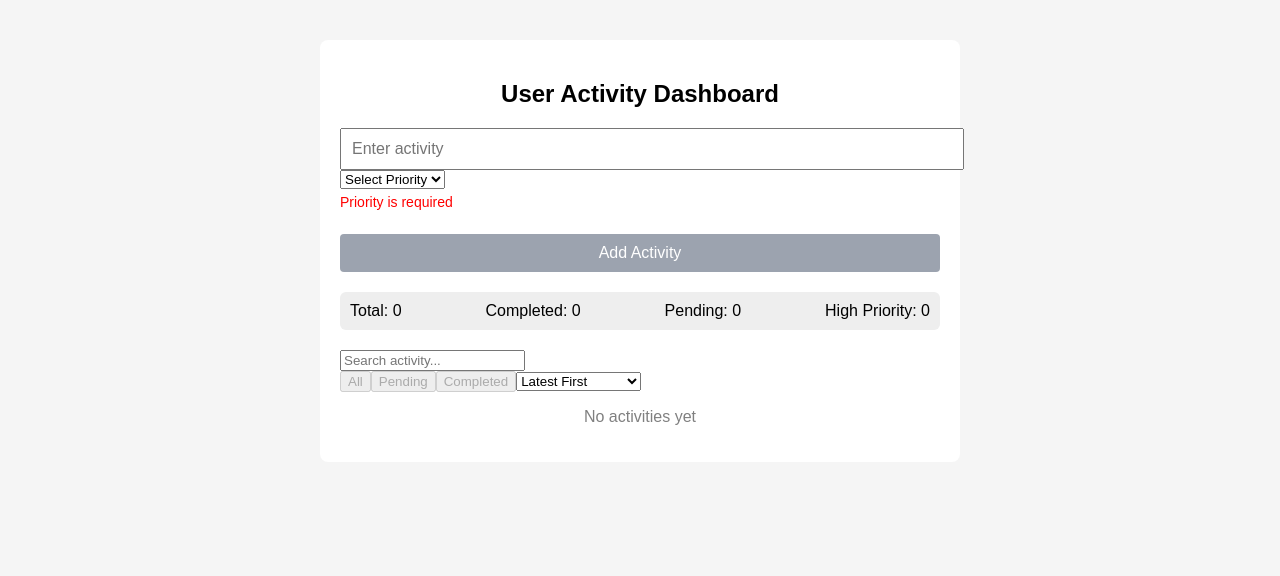
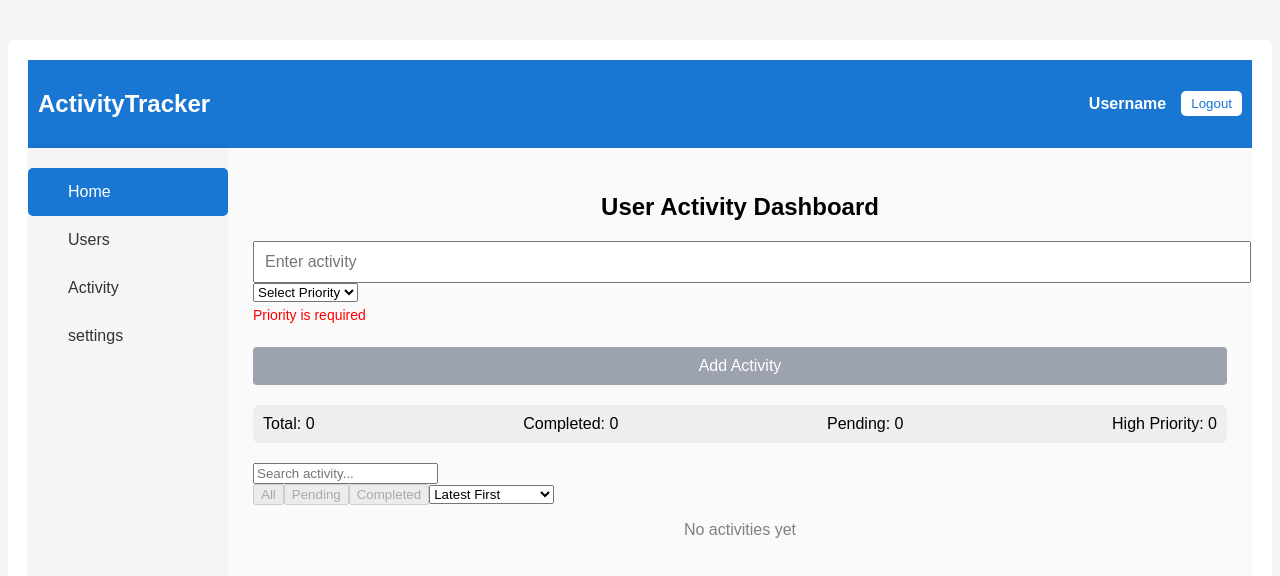
Before and after one commit to HarshKanjariya72/useractivity, a React (Create React App) app: page / in a window 1280 px wide. Shown: the top 576 px of the page. Built offline with nearby package versions, Linux system fonts and the light colour scheme.

Commit message:
Added new routes

```diff
--- a/package.json
+++ b/package.json
@@ -9,6 +9,7 @@
     "@testing-library/user-event": "^13.5.0",
     "react": "^19.2.3",
     "react-dom": "^19.2.3",
+    "react-router-dom": "^7.11.0",
     "react-scripts": "5.0.1",
     "web-vitals": "^2.1.4"
   },
--- a/src/App.js
+++ b/src/App.js
@@ -1,10 +1,17 @@
+import { Routes, Route } from "react-router-dom";
 import UserActivityDashboard from "./components/UserActivityDashboard";
+import Users from "./components/layouts/Users";
+import Activity from "./components/layouts/Activity";
+import Settings from "./components/layouts/Settings";
 
 function App() {
   return (
-    <div>
-      <UserActivityDashboard />
-    </div>
+    <Routes>
+      <Route path="/" element={<UserActivityDashboard />} />
+      <Route path="/users" element={<Users />} />
+      <Route path="/activity" element={<Activity />} />
+      <Route path="/settings" element={<Settings />} />
+    </Routes>
   );
 }
 
--- a/src/components/UserActivityDashboard.css
+++ b/src/components/UserActivityDashboard.css
@@ -4,7 +4,7 @@ body {
 }
 
 .dashboard {
-  max-width: 600px;
+  max-width: 100%;
   margin: 40px auto;
   background: white;
   padding: 20px;
@@ -128,3 +128,78 @@ body {
    border-radius: 1px;
 
 }
+
+.navbar {
+  display: flex;
+  justify-content: space-between;
+  align-items: center;
+  padding: 10px 10px;
+  background-color: #1976d2;
+  color: white;
+}
+
+
+.app-title {
+  font-size: 24px;
+}
+
+.navbar-right {
+  display: flex;
+  align-items: center;
+}
+
+.user-name {
+  margin-right: 15px;
+  font-weight: bold;
+}
+
+.logout-btn {
+  background: white;
+  color: #1976d2;
+  border: none;
+  padding: 5px 10px;
+  border-radius: 5px;
+  cursor: pointer;
+}
+
+.logout-btn:hover {
+  background-color: #e0e0e0;
+}
+
+.main-container {
+  display: flex;
+  height: calc(100vh - 60px);
+}
+
+.sidebar {
+  width: 200px;
+  background-color: #f5f5f5;
+  padding-top: 20px;
+  box-shadow: 2px 0 5px rgba(0,0,0,0.1);
+}
+
+.menu-item {
+  padding: 15px 20px;
+  cursor: pointer;
+  color: #333;
+  font-weight: 500;
+  text-decoration: none;
+}
+
+.menu-item:hover {
+  background-color: #e0e0e0;
+}
+
+.menu-item.active {
+  background-color: #1976d2;
+  color: white;
+  border-radius: 5px;
+  text-decoration: none;
+}
+
+.page-content {
+  flex: 1;
+  padding: 25px;
+  background-color: #fafafa;
+  overflow-y: auto;
+}
--- a/src/components/UserActivityDashboard.js
+++ b/src/components/UserActivityDashboard.js
@@ -1,5 +1,7 @@
 import { useState } from "react";
 import "./UserActivityDashboard.css";
+import { Link} from 'react-router-dom';
+
 
 export default function UserActivityDashboard() {
   const [activityName, setActivityName] = useState("");
@@ -78,7 +80,30 @@ export default function UserActivityDashboard() {
   ).length;
 
   return (
+
     <div className="dashboard">
+      <>
+      <nav className="navbar">
+          <div className="nav-left">
+            <h2 class="app-title">ActivityTracker</h2>
+          </div>
+          <div class="navbar-right">
+            <span class="user-name">Username</span>
+            <button class="logout-btn">Logout</button>
+          </div>
+      </nav>
+
+      <div class="main-container">
+
+        <aside class="sidebar">
+
+          <div class="menu-item active"><Link class="menu-item active" to="/">Home</Link></div>
+          <div class="menu-item"><Link class="menu-item " to="/users">Users</Link></div>
+          <div class="menu-item"><Link class="menu-item " to="/Activity">Activity</Link></div>
+          <div class="menu-item"><Link class="menu-item " to="/Settings">settings</Link></div>
+        </aside>
+
+        <div class="page-content">
           <h2 className="title">User Activity Dashboard</h2>
 
           <input
@@ -180,5 +205,9 @@ export default function UserActivityDashboard() {
           ))}
             </div>
           </div>
+    </div>
+    </>
+    </div>
+
   );
 }
--- /dev/null
+++ b/src/components/layouts/Activity.js
@@ -0,0 +1,13 @@
+import React from 'react'
+
+const Activity = () => {
+  return (
+    <div>
+      <>
+      <p>This is a Activity page!</p>
+      </>
+    </div>
+  )
+}
+
+export default Activity;
--- /dev/null
+++ b/src/components/layouts/Settings.js
@@ -0,0 +1,13 @@
+import React from 'react'
+
+const Settings = () => {
+  return (
+    <div>
+      <>
+      <p>This is a Setting page!</p>
+      </>
+    </div>
+  )
+}
+
+export default Settings;
--- /dev/null
+++ b/src/components/layouts/Users.js
@@ -0,0 +1,13 @@
+import React from 'react'
+
+const Users = () => {
+  return (
+    <div>
+      <>
+      <p>This is a users page!</p>
+      </>
+    </div>
+  )
+}
+
+export default Users;
--- a/src/index.js
+++ b/src/index.js
@@ -1,17 +1,12 @@
-import React from 'react';
-import ReactDOM from 'react-dom/client';
-import './index.css';
-import App from './App';
-import reportWebVitals from './reportWebVitals';
+import React from "react";
+import ReactDOM from "react-dom/client";
+import { BrowserRouter } from "react-router-dom";
+import App from "./App";
 
-const root = ReactDOM.createRoot(document.getElementById('root'));
-root.render(
+ReactDOM.createRoot(document.getElementById("root")).render(
   <React.StrictMode>
-    <App />
+    <BrowserRouter>
+      <App />
+    </BrowserRouter>
   </React.StrictMode>
 );
-
-// If you want to start measuring performance in your app, pass a function
-// to log results (for example: reportWebVitals(console.log))
-// or send to an analytics endpoint. Learn more: https://bit.ly/CRA-vitals
-reportWebVitals();
```
Also changed, not shown: 1 other file (tests, documents, lock files or other folders). Lines whose indentation alone changed are shown as unchanged.
